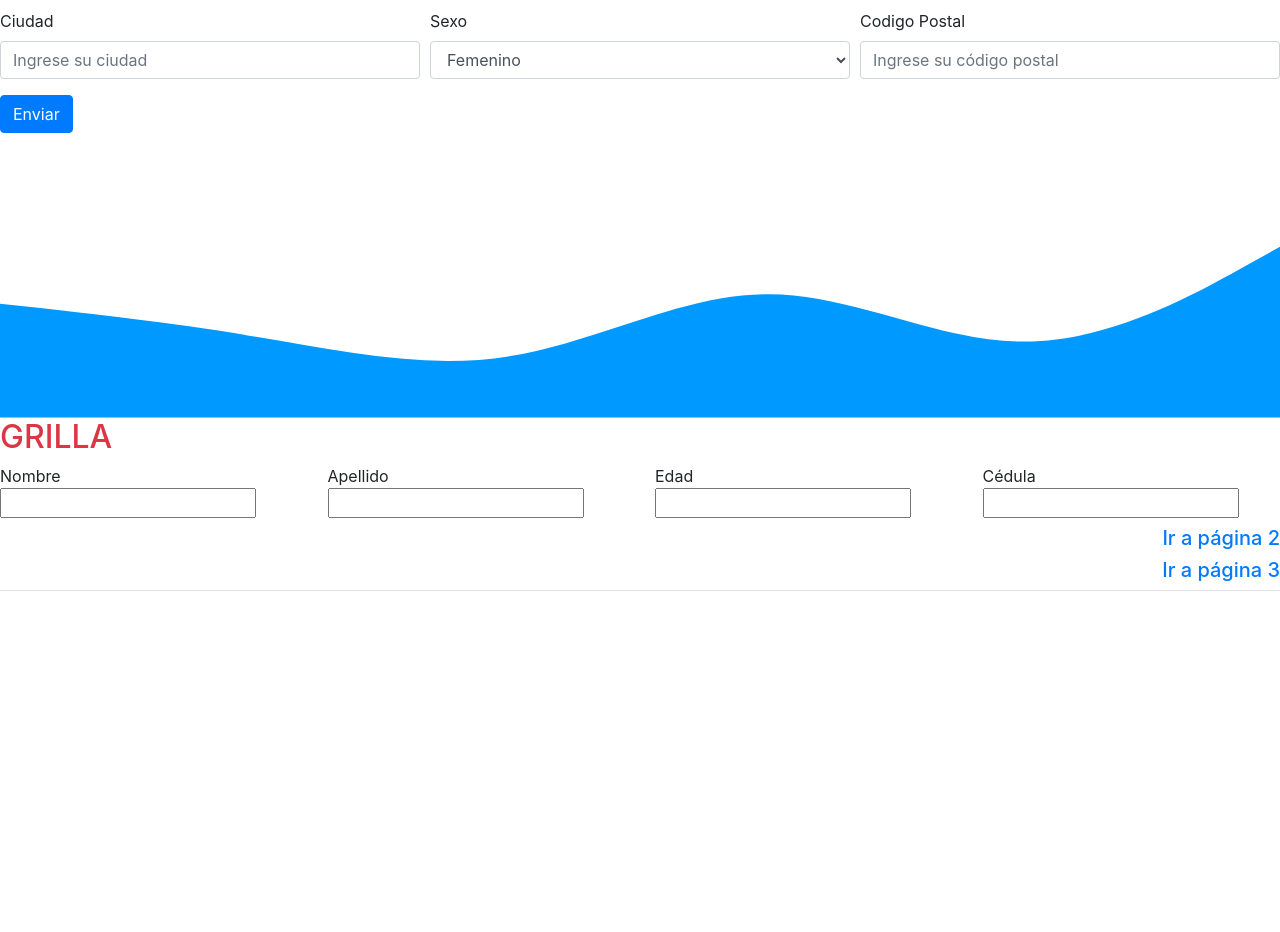
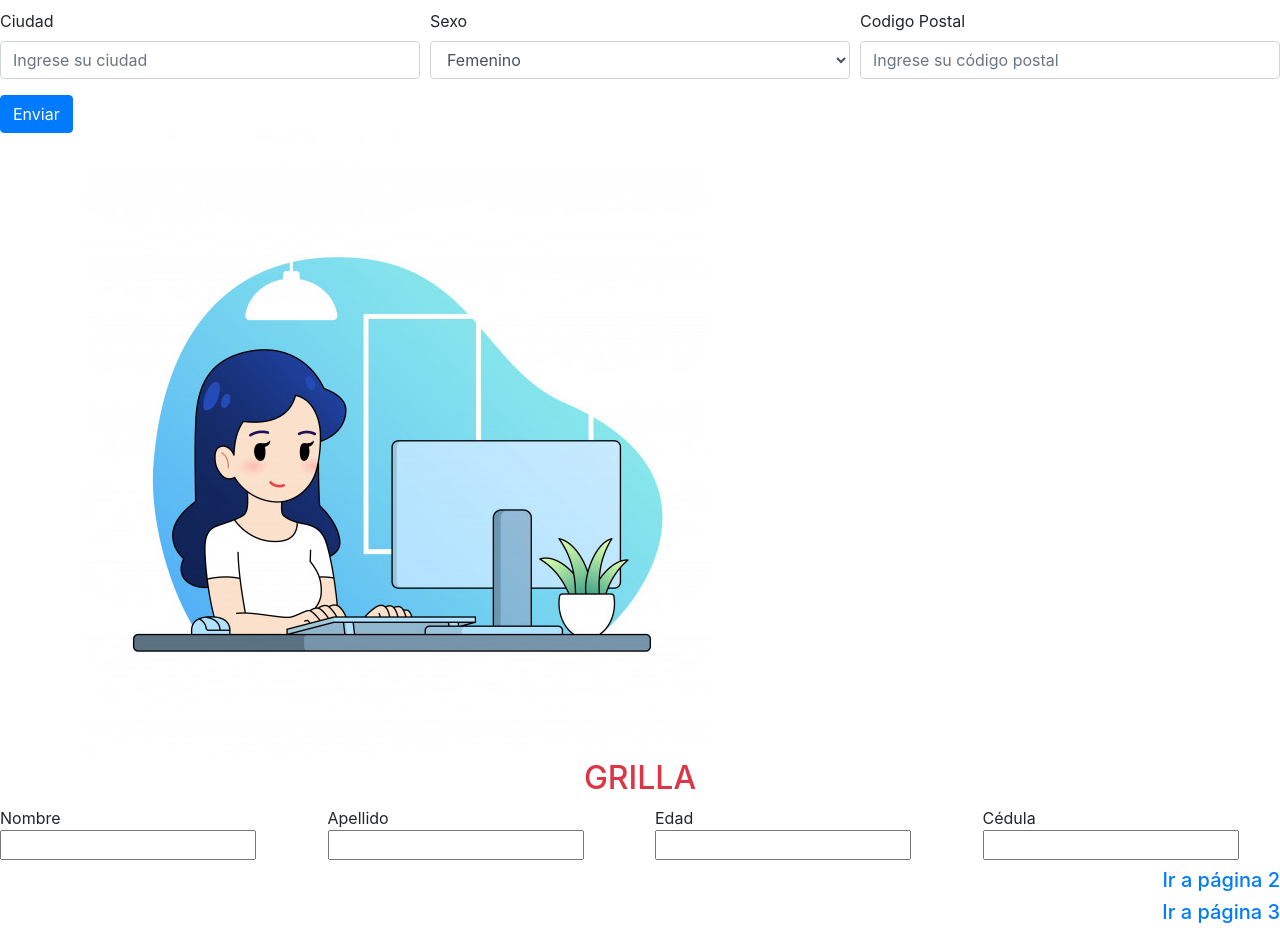
Before and after one commit to yohana97/Grupo-3, a plain HTML site: page index.html in a window 1280 px wide. Shown: the part 2460-3392 px from the top of the page. Before the commit the page ends 3051 px from the top, so only its background shows below. Drawn offline with nearby package versions, Linux system fonts and the light colour scheme.

Commit message:
cambio imagen

```diff
--- a/css/estilos.css
+++ /dev/null
@@ -1,9 +0,0 @@
-#bg-contacto{
-    position: relative;
-    top: -130px;
-}
-#seccion-contacto{
-    background-color: #1b2a4e;
-    min-height: 500px;
-    position: relative;
-}
--- a/index.html
+++ b/index.html
@@ -173,12 +173,11 @@
     <button type="submit" class="btn btn-primary">Enviar</button>
   </form>
 
-  <section id="seccion-contacto" class="border-bottom border-seconday border-2">
-    <div id="bg-contacto">
-      <svg xmlns="http://www.w3.org/2000/svg" viewBox="0 0 1440 320"><path fill="#0099ff" fill-opacity="1" d="M0,192L48,197.3C96,203,192,213,288,229.3C384,245,480,267,576,250.7C672,235,768,181,864,181.3C960,181,1056,235,1152,234.7C1248,235,1344,181,1392,154.7L1440,128L1440,320L1392,320C1344,320,1248,320,1152,320C1056,320,960,320,864,320C768,320,672,320,576,320C480,320,384,320,288,320C192,320,96,320,48,320L0,320Z"></path></svg>
-    </div>
+<div class="container">
+    <div><img src="./img/imagen.jpg" alt=""></div>
+    <h2 class="text-danger text-center">GRILLA</h2>
+</div>
 
-  <h2 class="text-danger">GRILLA</h2>
   <div class="row">
       <div class="col-lg-3 col-md-12 col-sm-6">
           <label> Nombre
```
Also changed, not shown: img/imagen.jpg (added).
